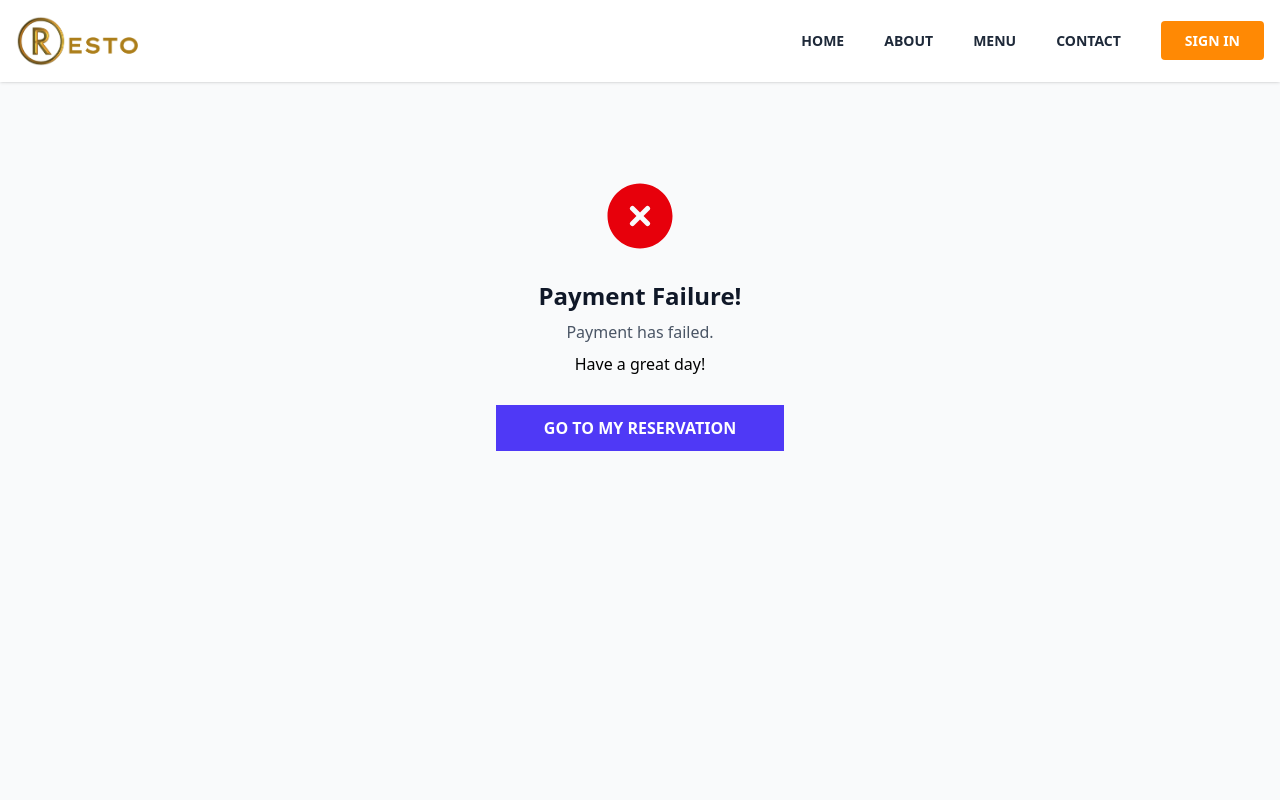
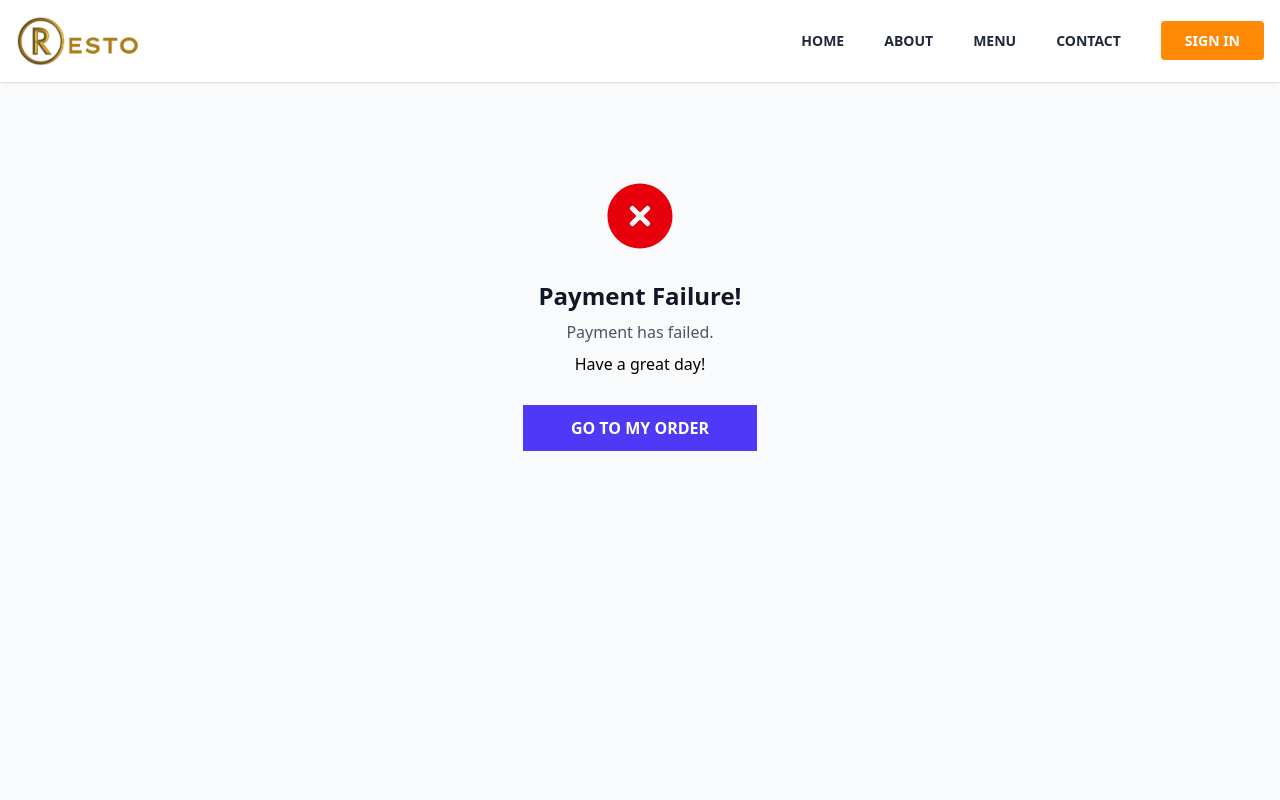
Before and after one commit to rafidankusuma/restaurant-sederhana, a Next.js app: page /payment/failure in a window 1280 px wide. Shown: the top 800 px of the page. Built offline with nearby package versions, Linux system fonts and the light colour scheme; no server answers.

Commit message:
Update kode

```diff
--- a/app/payment/failure/page.tsx
+++ b/app/payment/failure/page.tsx
@@ -25,7 +25,7 @@ const PaymentFailure = () => {
                         href="/myorder"
                         className="px-12 bg-indigo-600 hover:bg-indigo-500 text-white font-semibold py-3"
                         >
-                            GO TO MY RESERVATION
+                            GO TO MY ORDER
                         </Link>
                     </div>
                 </div>
--- a/app/payment/pending/page.tsx
+++ b/app/payment/pending/page.tsx
@@ -25,7 +25,7 @@ const PaymentPending = () => {
                         href="/myorder"
                         className="px-12 bg-indigo-600 hover:bg-indigo-500 text-white font-semibold py-3"
                         >
-                            GO TO MY RESERVATION
+                            GO TO MY ORDER
                         </Link>
                     </div>
                 </div>
--- a/app/payment/success/page.tsx
+++ b/app/payment/success/page.tsx
@@ -33,7 +33,7 @@ const PaymentSuccess = async ({
                         href="/myorder"
                         className="px-12 bg-indigo-600 hover:bg-indigo-500 text-white font-semibold py-3"
                         >
-                            GO TO MY RESERVATION
+                            GO TO MY ORDER
                         </Link>
                     </div>
                 </div>
```
